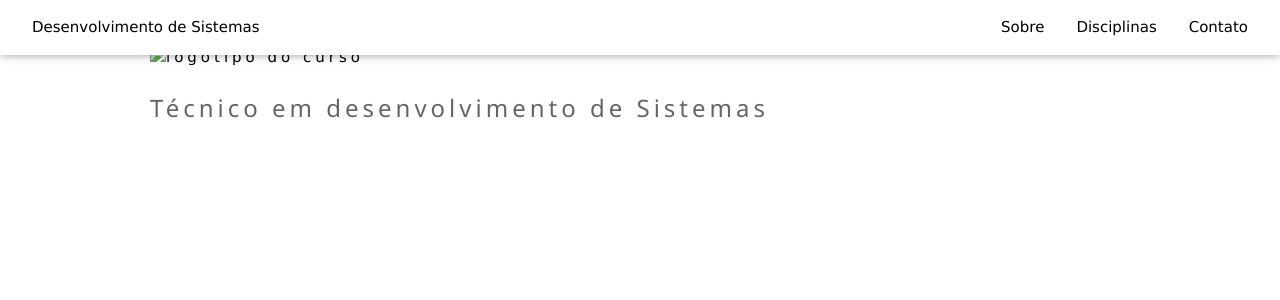
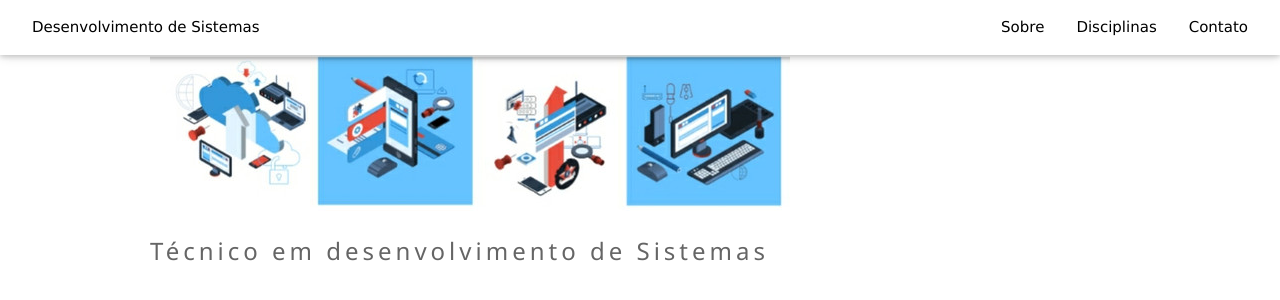
Before and after one commit to Amandatec/ProjetoCPS-ViaRapida, a plain HTML site: page index.html in a window 1280 px wide. Drawn offline with nearby package versions, Linux system fonts and the light colour scheme.

Commit message:
correção do endereço da img logotipo

```diff
--- a/index.html
+++ b/index.html
@@ -25,7 +25,7 @@
     <!--Cabeçalho-->
     <header class="w3-display-container w3-content w3-wide" id="home">
         <br><br>
-        <img class="w3-image" src="ProjetoCPS/IMG/logotipo.jpg" alt="logotipo do curso" border="0">
+        <img class="w3-image" src="IMG/logotipo.jpg" alt="logotipo do curso" border="0">
         <br><br><br><br>
         <div class="w3-display-bottomleft wl-padding-large w3-opacity">
             <h1 class="w3-xlarge">Técnico em desenvolvimento de Sistemas</h1>
```
Also changed, not shown: IMG/logotipo.jpg (added).
